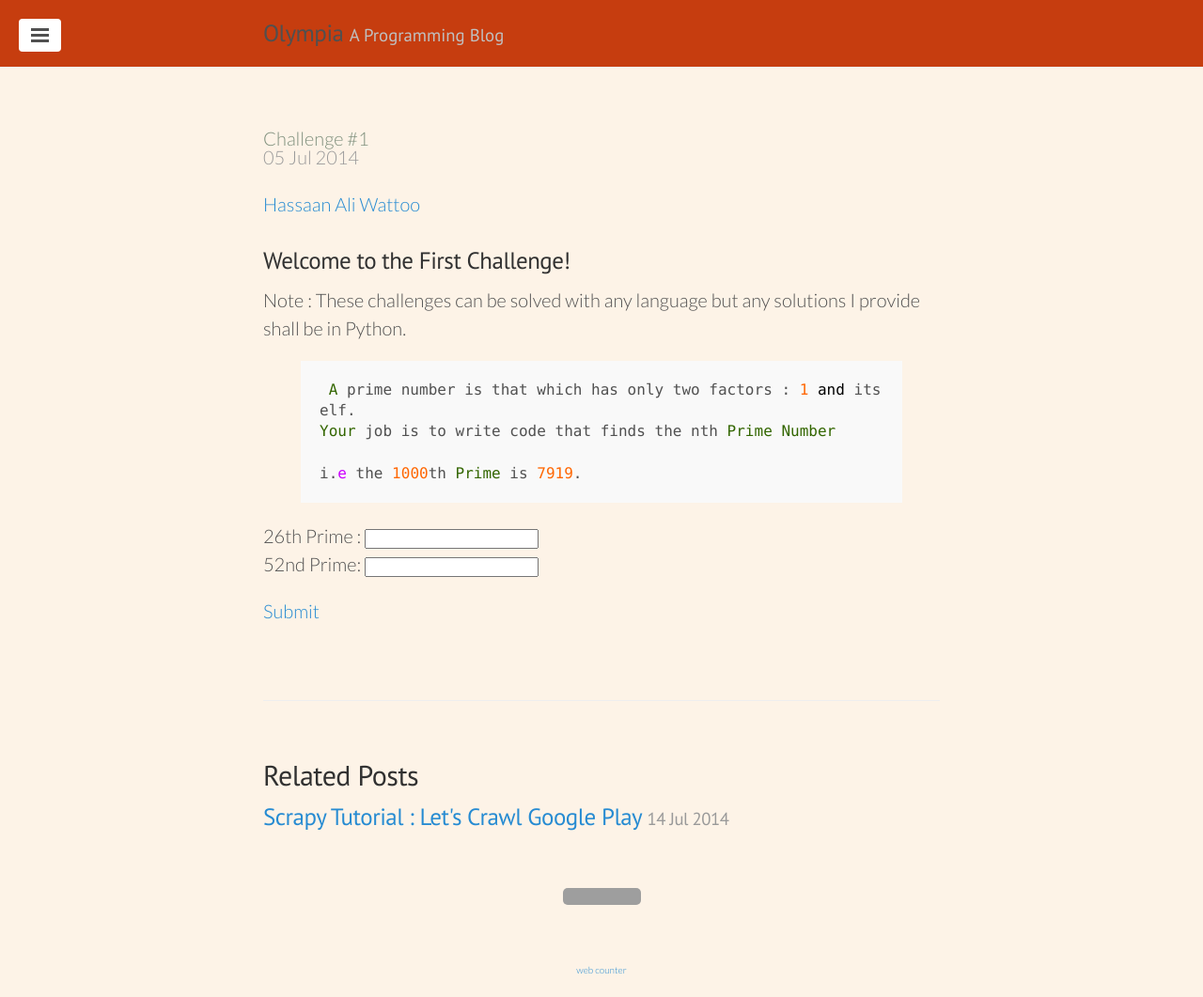
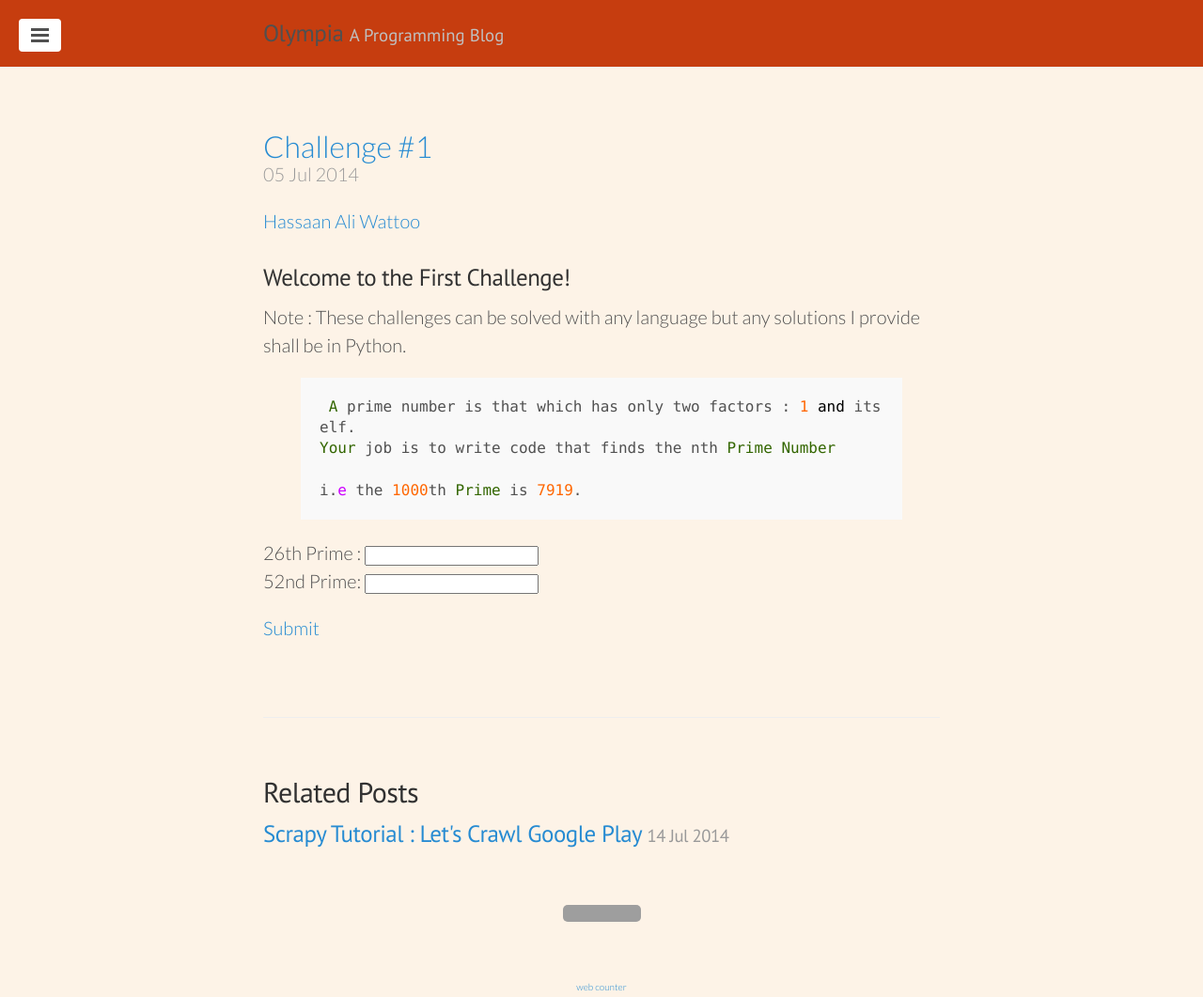
Before and after one commit to hassaanaliw/hassaanaliw.github.io, a Jekyll site: the page built from _posts/2014-07-05-challenge-1.md, in a window 1280 px wide. Shown: the whole page at 94% size. Built offline with Jekyll 4.4.1, drawn with Linux system fonts in a browser that asks for light colours; Markdown is read by kramdown in place of the engine named in the settings; grey boxes are pictures that could not be loaded.

Commit message:
Update post.html

```diff
--- a/_layouts/post.html
+++ b/_layouts/post.html
@@ -3,7 +3,7 @@
 ---
 
 <div class="post">
-  <a href="{{page.url}}" class="post-title">{{ page.title }}</a>
+  <a href="{{page.url}}" style="font-size:32px">{{ page.title }}</a>
   <span class="post-date">{{ page.date | date_to_string}}</span>
   <a href="/about">Hassaan Ali Wattoo</a>
   {{ content }}
```
